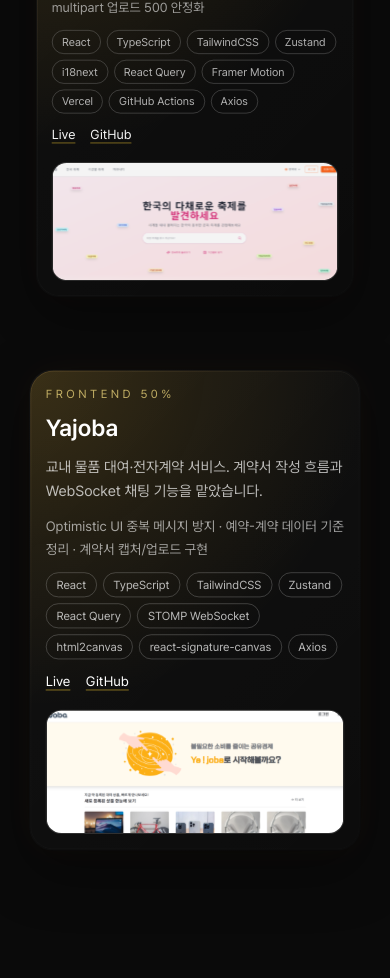
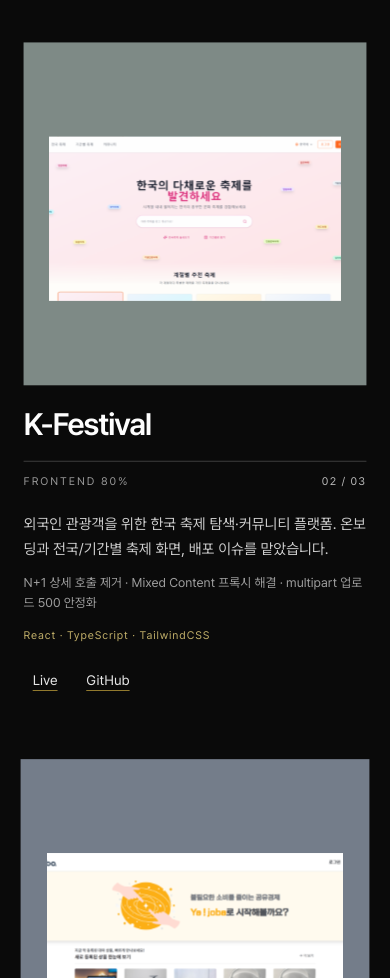
Before and after one commit to blueiz920/hyeokjinsss, a Next.js app: page / in a window 390 px wide. Shown: the part 1840-2818 px from the top of the page. Built offline with nearby package versions, Linux system fonts and the light colour scheme.

Commit message:
feat: 모바일 프로젝트 타일 재구성

```diff
--- a/app/globals.css
+++ b/app/globals.css
@@ -333,70 +333,139 @@ html::-webkit-scrollbar {
     outline-offset: 2px;
   }
 
-  .project-card {
-    @apply relative rounded-3xl border p-4 shadow-[0_20px_60px_rgba(0,0,0,0.4)] sm:p-6 md:p-8;
-    background:
-      linear-gradient(135deg, rgba(255, 255, 255, 0.001), rgba(255, 255, 255, 0.000)) padding-box,
-      linear-gradient(135deg, rgba(255, 255, 255, 0.045), rgba(255, 255, 255, 0.025) 45%, rgba(251, 255, 255, 0.01)) border-box;
-    border-color: transparent;
-    isolation: isolate;
-    transition: box-shadow 700ms ease;
+  .project-mobile-card {
+    background: transparent;
   }
 
-  .project-card::before,
-  .project-card::after {
-    content: "";
+  .project-mobile-media {
+    position: relative;
+    aspect-ratio: 1;
+    overflow: hidden;
+  }
+
+  .project-mobile-media[data-project="moum-zip"] {
+    background: #928a86;
+  }
+
+  .project-mobile-media[data-project="k-festival"] {
+    background: #7f8b87;
+  }
+
+  .project-mobile-media[data-project="yajoba"] {
+    background: #747d8a;
+  }
+
+  .project-mobile-image-track {
     position: absolute;
     inset: 0;
-    z-index: 0;
-    border-radius: inherit;
-    opacity: 0;
-    pointer-events: none;
-    transition: opacity 700ms ease;
+    display: grid;
+    place-items: center;
   }
 
-  .project-card::before {
-    /* 앰버 레이어만 opacity로 켜서 gradient 전환 끊김을 피함. */
-    background: radial-gradient(
-      circle at 0% 0%,
-      rgba(255, 191, 36, 0.16),
-      rgba(255, 191, 36, 0.07) 30%,
-      transparent 58%
-    );
+  .project-mobile-image {
+    position: relative;
+    width: 85%;
+    aspect-ratio: 16 / 9;
+    overflow: hidden;
   }
 
-  .project-card::after {
-    padding: 1px;
-    background: linear-gradient(
-      135deg,
-      rgba(255, 200, 125, 0.12),
-      rgba(255, 255, 255, 0.025) 45%,
-      rgba(251, 255, 255, 0.01)
-    );
-    mask:
-      linear-gradient(#000 0 0) content-box,
-      linear-gradient(#000 0 0);
-    mask-composite: exclude;
-    -webkit-mask:
-      linear-gradient(#000 0 0) content-box,
-      linear-gradient(#000 0 0);
-    -webkit-mask-composite: xor;
+  .project-mobile-content {
+    padding-top: 1.5rem;
   }
 
-  .project-card > * {
-    position: relative;
-    z-index: 1;
+  .project-mobile-title {
+    font-size: 1.96875rem;
+    font-weight: 600;
+    line-height: 1.04;
+    letter-spacing: -0.045em;
   }
 
-  .project-section[data-bg-active="true"] .project-card {
-    box-shadow:
-      0 20px 60px rgba(0, 0, 0, 0.4),
-      0 0 36px rgba(245, 158, 11, 0.045);
+  .project-mobile-hairline {
+    height: 1px;
+    margin-top: 1.25rem;
+    background: rgba(255, 255, 255, 0.22);
   }
 
-  .project-section[data-bg-active="true"] .project-card::before,
-  .project-section[data-bg-active="true"] .project-card::after {
-    opacity: 1;
+  .project-mobile-meta {
+    display: flex;
+    align-items: baseline;
+    justify-content: space-between;
+    gap: 1rem;
+    margin-top: 0.75rem;
+  }
+
+  .project-mobile-role,
+  .project-mobile-index {
+    color: rgba(255, 255, 255, 0.58);
+    font-size: 0.7rem;
+    line-height: 1rem;
+    letter-spacing: 0.18em;
+    text-transform: uppercase;
+  }
+
+  .project-mobile-index {
+    flex: none;
+    color: rgba(255, 255, 255, 0.72);
+    letter-spacing: 0.12em;
+  }
+
+  .project-mobile-summary {
+    margin-top: 1.5rem;
+    color: rgba(255, 255, 255, 0.8);
+    font-size: 0.95rem;
+    line-height: 1.65;
+  }
+
+  .project-mobile-impact {
+    margin-top: 0.75rem;
+    color: rgba(255, 255, 255, 0.6);
+    font-size: 0.8125rem;
+    line-height: 1.55;
+  }
+
+  .project-mobile-stack {
+    margin-top: 1rem;
+    color: rgba(253, 230, 138, 0.75);
+    font-size: 0.7rem;
+    line-height: 1.4;
+    letter-spacing: 0.08em;
+  }
+
+  .project-mobile-links {
+    display: flex;
+    flex-wrap: wrap;
+    gap: 0.5rem 1.25rem;
+    margin-top: 1rem;
+  }
+
+  .project-mobile-link {
+    display: inline-flex;
+    min-width: 2.75rem;
+    min-height: 2.75rem;
+    align-items: center;
+    justify-content: center;
+    color: rgba(255, 255, 255, 0.9);
+    font-size: 0.875rem;
+    text-decoration: underline;
+    text-decoration-color: rgba(252, 211, 77, 0.58);
+    text-underline-offset: 0.3rem;
+    transition: color 180ms ease, text-decoration-color 180ms ease;
+  }
+
+  .project-mobile-link:hover {
+    color: rgb(254 243 199);
+    text-decoration-color: rgb(252 211 77);
+  }
+
+  .project-mobile-link:focus-visible {
+    outline: 2px solid rgb(253 230 138);
+    outline-offset: 4px;
+  }
+
+  @media (min-width: 48rem) and (max-width: 63.999rem) {
+    .project-mobile-card:nth-child(even) {
+      margin-top: clamp(3rem, 8vw, 5rem);
+    }
   }
 
   .project-desktop-list {
@@ -1060,9 +1129,7 @@ html::-webkit-scrollbar {
 @media (prefers-reduced-motion: reduce) {
   .project-reveal-bg,
   .project-reveal-veil,
-  .project-card,
-  .project-card::before,
-  .project-card::after {
+  .project-mobile-link {
     transition: none;
     transform: none;
     will-change: auto;
--- a/components/common/ProjectRevealCard.tsx
+++ b/components/common/ProjectRevealCard.tsx
@@ -8,17 +8,18 @@ import { useProjectCardMotion } from "@/lib/animation/projectReveal";
 
 type ProjectRevealCardProps = {
   project: Project;
+  index: number;
+  total: number;
   prefersReducedMotion: boolean;
 };
 
 export const ProjectRevealCard = forwardRef<HTMLElement, ProjectRevealCardProps>(
-  ({ project, prefersReducedMotion }, ref) => {
+  ({ project, index, total, prefersReducedMotion }, ref) => {
     const cardRef = useRef<HTMLElement | null>(null);
-    const {
-      cardStyle,
-      enabled: motionEnabled,
-      imageStyle,
-    } = useProjectCardMotion(cardRef, prefersReducedMotion);
+    const { cardStyle, imageStyle } = useProjectCardMotion(
+      cardRef,
+      prefersReducedMotion,
+    );
 
     // 부모 observer와 카드 motion이 같은 article을 보도록 ref를 합침.
     const setCardRef = useCallback(
@@ -40,33 +41,47 @@ export const ProjectRevealCard = forwardRef<HTMLElement, ProjectRevealCardProps>
     return (
       <motion.article
         ref={setCardRef}
-        className="project-card group"
+        className="project-mobile-card"
         aria-label={project.title}
         style={cardStyle}
       >
-        <div className="grid gap-5 md:grid-cols-[1.2fr_0.8fr] md:items-center md:gap-8">
-          <div className="space-y-3 md:space-y-4">
-            <p className="text-xs uppercase tracking-[0.3em] text-amber-200/70">
-              {project.role}
+        <div
+          className="project-mobile-media"
+          data-project={project.slug}
+        >
+          <motion.div
+            className="project-mobile-image-track"
+            style={imageStyle}
+          >
+            <div className="project-mobile-image">
+              <Image
+                src={project.thumbnail}
+                alt={project.title}
+                fill
+                className="object-cover"
+                sizes="(max-width: 767px) calc(100vw - 40px), (max-width: 1023px) calc((100vw - 104px) / 2), 40vw"
+              />
+            </div>
+          </motion.div>
+        </div>
+
+        <div className="project-mobile-content">
+          <h3 className="project-mobile-title">{project.title}</h3>
+          <div className="project-mobile-hairline" />
+          <div className="project-mobile-meta">
+            <p className="project-mobile-role">{project.role}</p>
+            <p className="project-mobile-index">
+              {String(index + 1).padStart(2, "0")} / {String(total).padStart(2, "0")}
             </p>
-            <h3 className="text-2xl font-semibold md:text-3xl">
-              {project.title}
-            </h3>
-            <p className="text-[0.95rem] leading-6 text-white/70 md:text-base md:leading-normal">
-              {project.summary}
+          </div>
+
+          <p className="project-mobile-summary">{project.summary}</p>
+          <p className="project-mobile-impact">{project.impact}</p>
+          <p className="project-mobile-stack">
+            {project.stack.slice(0, 3).join(" · ")}
           </p>
-            <p className="text-sm leading-6 text-white/60">{project.impact}</p>
-            <div className="flex flex-wrap gap-1.5 md:gap-2">
-              {project.stack.map((item) => (
-                <span
-                  key={item}
-                  className="rounded-full border border-white/20 px-2.5 py-1 text-xs text-white/70 md:px-3"
-                >
-                  {item}
-                </span>
-              ))}
-            </div>
-            <div className="flex gap-4 text-sm">
+
+          <div className="project-mobile-links">
             {project.links.map((link) => (
               <a
                 key={link.label}
@@ -74,36 +89,11 @@ export const ProjectRevealCard = forwardRef<HTMLElement, ProjectRevealCardProps>
                 target="_blank"
                 rel="noopener noreferrer"
                 aria-label={`${project.title} ${link.label} 새 탭에서 열기`}
-                  className="text-white underline decoration-amber-300/50 underline-offset-4 transition hover:text-amber-100 hover:decoration-amber-300 focus-visible:outline-amber-200"
+                className="project-mobile-link"
               >
                 {link.label}
               </a>
             ))}
-            </div>
-          </div>
-
-          <div className="relative h-32 overflow-hidden rounded-2xl border border-white/10 bg-white/5 sm:h-36 md:h-44">
-            <motion.div
-              className="absolute -inset-y-4 inset-x-0"
-              style={imageStyle}
-            >
-              <div
-                className={[
-                  "relative h-full w-full",
-                  motionEnabled
-                    ? "transition-transform duration-500 ease-out group-hover:scale-[1.03] group-focus-within:scale-[1.03]"
-                    : "",
-                ].join(" ")}
-              >
-                <Image
-                  src={project.thumbnail}
-                  alt={project.title}
-                  fill
-                  className="object-cover"
-                  sizes="(max-width: 768px) 100vw, 40vw"
-                />
-              </div>
-            </motion.div>
           </div>
         </div>
       </motion.article>
--- a/components/sections/ProjectReveal.tsx
+++ b/components/sections/ProjectReveal.tsx
@@ -165,7 +165,7 @@ export const ProjectReveal = () => {
             </h2>
           </header>
 
-          <div className="space-y-8 lg:hidden">
+          <div className="-mx-1 grid gap-y-12 md:mx-0 md:grid-cols-2 md:items-start md:gap-x-6 md:gap-y-14 lg:hidden">
             {portfolio.projects.map((project, index) => (
               <ProjectRevealCard
                 key={project.slug}
@@ -173,6 +173,8 @@ export const ProjectReveal = () => {
                   mobileCardsRef.current[index] = cardNode;
                 }}
                 project={project}
+                index={index}
+                total={portfolio.projects.length}
                 prefersReducedMotion={prefersReducedMotion}
               />
             ))}
--- a/lib/animation/projectReveal.ts
+++ b/lib/animation/projectReveal.ts
@@ -9,9 +9,9 @@ const CARD_Y_POINTS = [0, 0.3, 0.7, 1];
 const CARD_SCALE_POINTS = [0.2, 0.4, 0.6, 0.8];
 
 const CARD_OPACITY_RANGE = [0.4, 1, 1, 0.4];
-const CARD_Y_RANGE = [200, 0, 0, -200];
-const CARD_SCALE_RANGE = [0.882, 1, 1, 0.886];
-const IMAGE_Y_RANGE = [-34, 34];
+const CARD_Y_RANGE = [88, 0, 0, -88];
+const CARD_SCALE_RANGE = [0.96, 1, 1, 0.96];
+const IMAGE_Y_RANGE = [-12, 12];
 
 const STATIC_CARD_RANGE = [1, 1, 1, 1];
 const STATIC_Y_RANGE = [0, 0, 0, 0];
```
Lines whose indentation alone changed are shown as unchanged.
